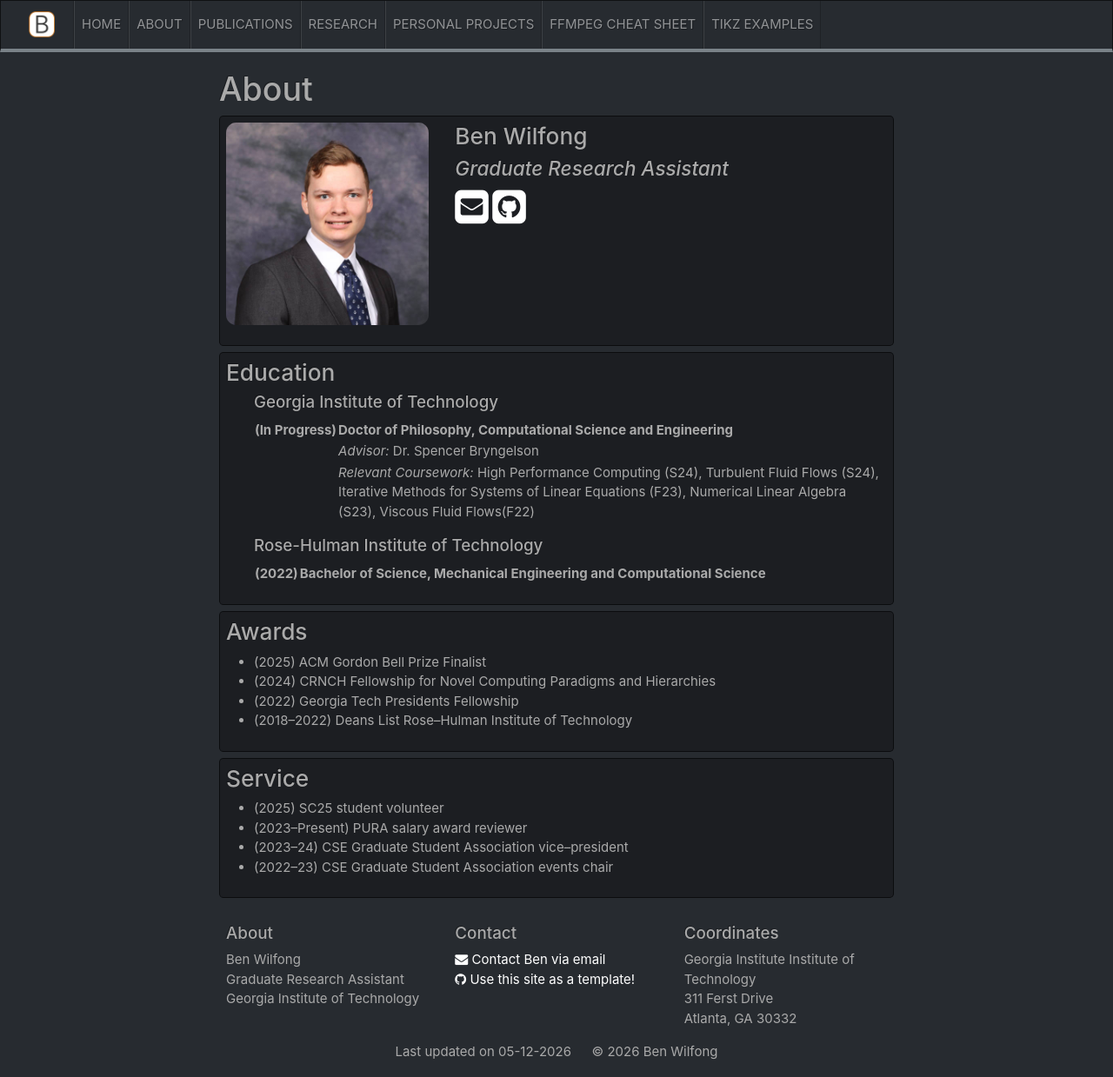
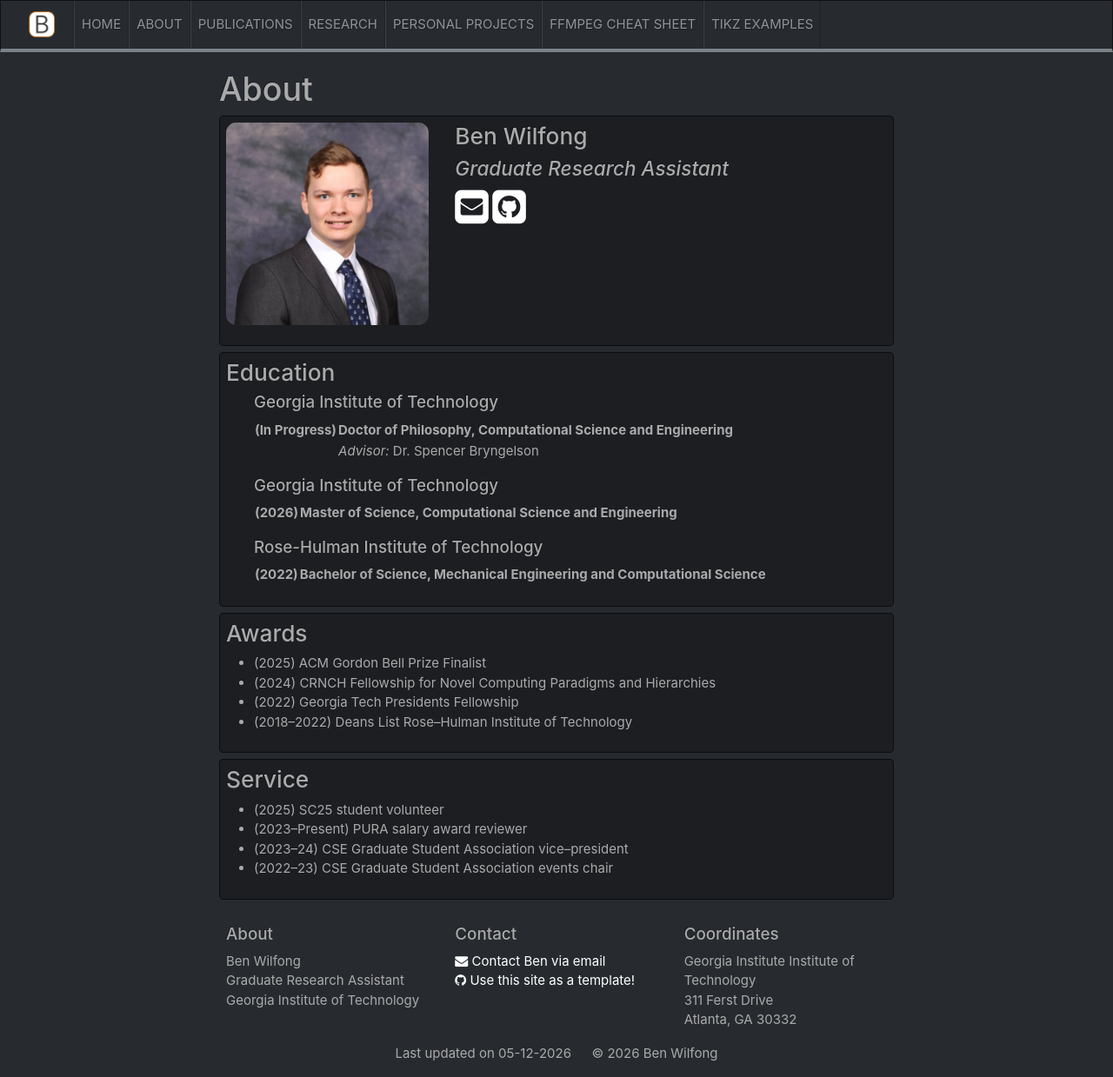
Before and after one commit to wilfonba/wilfonba.github.io, a Jekyll site: the page built from _pages/about.md, in a window 1280 px wide and 1239 px high. Shown: the whole window at 87% size. Built offline with Jekyll 4.4.1, drawn with Linux system fonts in a browser that asks for light colours; nearby versions of some CDN libraries; a style sheet for code colours, icons or effects is not loaded.

Commit message:
masters degree

```diff
--- a/_data/education.yml
+++ b/_data/education.yml
@@ -2,7 +2,9 @@
   date: (In Progress)
   degree: Doctor of Philosophy, Computational Science and Engineering
   advisor: Dr. Spencer Bryngelson
-  coursework: High Performance Computing (S24), Turbulent Fluid Flows (S24), Iterative Methods for Systems of Linear Equations (F23), Numerical Linear Algebra (S23), Viscous Fluid Flows(F22)
+- name: Georgia Institute of Technology
+  date: (2026)
+  degree: Master of Science, Computational Science and Engineering
 - name: Rose-Hulman Institute of Technology
   date: (2022)
   degree: Bachelor of Science, Mechanical Engineering and Computational Science
--- a/_data/news.yml
+++ b/_data/news.yml
@@ -1,3 +1,6 @@
+- date: May 10, 2026
+  headline: "I received my Master of Science in Computational Science and Engineering from Georgia Tech!"
+
 - date: April 9, 2026
   headline: "A <a href='https://arxiv.org/abs/2604.06546' target='_blank'>preprint</a> I co-authored with <a href='https://anandrdbz.github.io' target='_blank'>Anand Radhakrishnan</a> in collaboration with <a href='https://f-t-s.github.io' target='_blank'>Florian Schäfer</a> on information geometric regularization for Navier-Stokes-like equations with finite-volume methods is now on ArXiV!."
 
```
Also changed, not shown: 4 other files.
